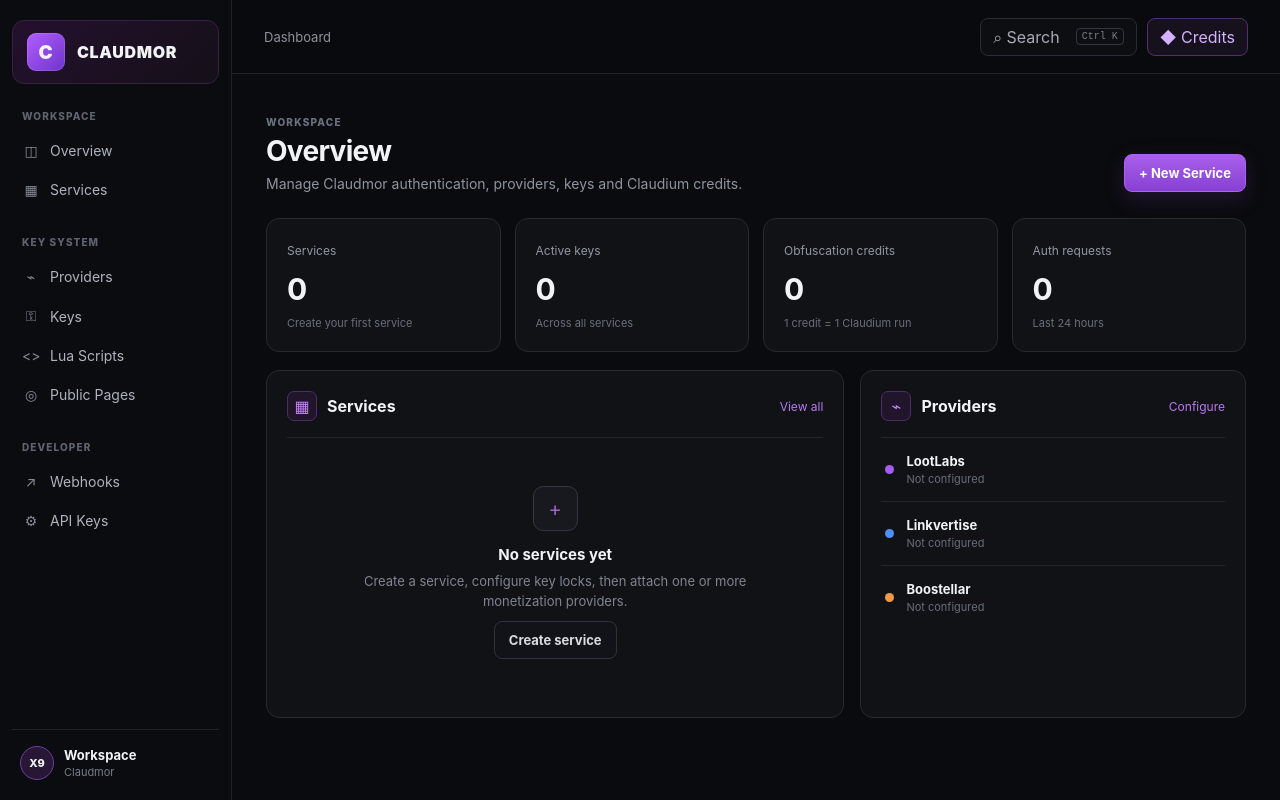
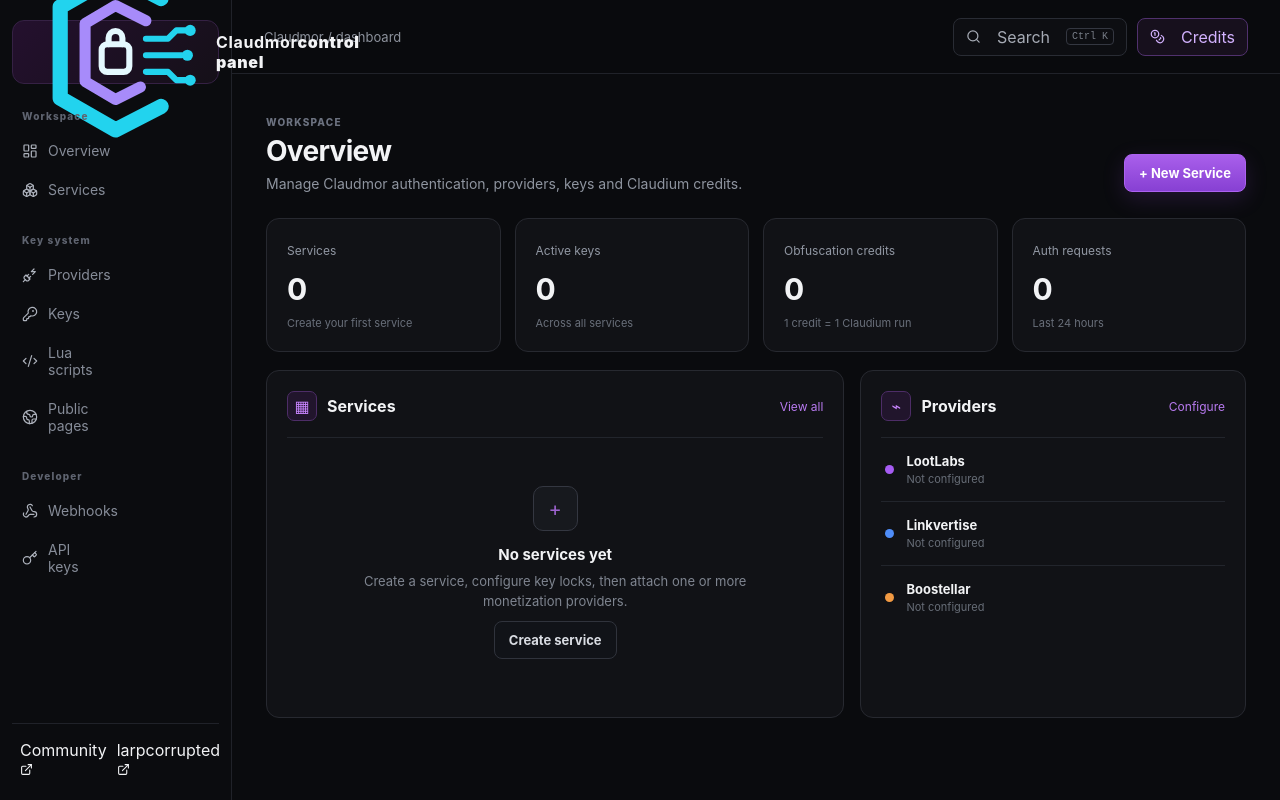
Before and after one commit to KryptIT/Cluadmor, a Next.js app: page /dashboard in a window 1280 px wide. Built offline with nearby package versions, Linux system fonts and the light colour scheme.

Commit message:
Refine Claudmor brand and replace placeholder icons

```diff
--- a/app/dashboard/layout.tsx
+++ b/app/dashboard/layout.tsx
@@ -1,58 +1,89 @@
 import Link from "next/link";
+import {
+  LayoutDashboard,
+  Boxes,
+  PlugZap,
+  KeyRound,
+  Code2,
+  Globe2,
+  Webhook,
+  Key,
+  Search,
+  Coins,
+  ExternalLink
+} from "lucide-react";
 
-const nav = [
-  ["Overview", "/dashboard", "◫"],
-  ["Services", "/dashboard/services", "▦"],
-  ["Providers", "/dashboard/providers", "⌁"],
-  ["Keys", "/dashboard/keys", "⚿"],
-  ["Lua Scripts", "/dashboard/scripts", "<>"],
-  ["Public Pages", "/dashboard/public", "◎"],
-  ["Webhooks", "/dashboard/webhooks", "↗"],
-  ["API Keys", "/dashboard/api-keys", "⚙"]
+const groups = [
+  {
+    label: "Workspace",
+    items: [
+      { label: "Overview", href: "/dashboard", icon: LayoutDashboard },
+      { label: "Services", href: "/dashboard/services", icon: Boxes }
+    ]
+  },
+  {
+    label: "Key system",
+    items: [
+      { label: "Providers", href: "/dashboard/providers", icon: PlugZap },
+      { label: "Keys", href: "/dashboard/keys", icon: KeyRound },
+      { label: "Lua scripts", href: "/dashboard/scripts", icon: Code2 },
+      { label: "Public pages", href: "/dashboard/public", icon: Globe2 }
+    ]
+  },
+  {
+    label: "Developer",
+    items: [
+      { label: "Webhooks", href: "/dashboard/webhooks", icon: Webhook },
+      { label: "API keys", href: "/dashboard/api-keys", icon: Key }
+    ]
+  }
 ];
 
 export default function DashboardLayout({ children }: { children: React.ReactNode }) {
   return (
     <div className="dash">
       <aside className="sidebar">
-        <Link href="/dashboard" className="brand">
-          <span className="brandMark">C</span>
-          <span>CLAUDMOR</span>
+        <Link href="/" className="brand">
+          <img src="/claudmor-mark.svg" alt="" />
+          <div>
+            <strong>Claudmor</strong>
+            <span>control panel</span>
+          </div>
         </Link>
 
-        <div className="navGroup">
-          <div className="navLabel">WORKSPACE</div>
-          {nav.slice(0, 2).map(([label, href, icon]) => (
-            <Link key={href} href={href} className="navItem"><span>{icon}</span>{label}</Link>
+        <nav className="sideNav">
+          {groups.map(group => (
+            <div className="navGroup" key={group.label}>
+              <div className="navLabel">{group.label}</div>
+              {group.items.map(item => {
+                const Icon = item.icon;
+                return (
+                  <Link key={item.href} href={item.href} className="navItem">
+                    <Icon size={16} strokeWidth={1.8} />
+                    <span>{item.label}</span>
+                  </Link>
+                );
+              })}
+            </div>
           ))}
-        </div>
-
-        <div className="navGroup">
-          <div className="navLabel">KEY SYSTEM</div>
-          {nav.slice(2, 6).map(([label, href, icon]) => (
-            <Link key={href} href={href} className="navItem"><span>{icon}</span>{label}</Link>
-          ))}
-        </div>
-
-        <div className="navGroup">
-          <div className="navLabel">DEVELOPER</div>
-          {nav.slice(6).map(([label, href, icon]) => (
-            <Link key={href} href={href} className="navItem"><span>{icon}</span>{label}</Link>
-          ))}
-        </div>
+        </nav>
 
         <div className="sidebarBottom">
-          <div className="avatar">X9</div>
-          <div><strong>Workspace</strong><small>Claudmor</small></div>
+          <a href="https://dsc.gg/oxyenv" target="_blank" rel="noreferrer">
+            Community <ExternalLink size={13} />
+          </a>
+          <a href="https://guns.lol/larpcorrupted" target="_blank" rel="noreferrer">
+            larpcorrupted <ExternalLink size={13} />
+          </a>
         </div>
       </aside>
 
       <section className="dashMain">
         <header className="topbar">
-          <div className="crumb">Dashboard</div>
+          <div className="crumb">Claudmor / dashboard</div>
           <div className="topActions">
-            <button className="searchBtn">⌕ Search <kbd>Ctrl K</kbd></button>
-            <Link href="/dashboard/credits" className="creditBtn">◆ Credits</Link>
+            <button className="searchBtn"><Search size={15} /> Search <kbd>Ctrl K</kbd></button>
+            <Link href="/dashboard/credits" className="creditBtn"><Coins size={15} /> Credits</Link>
           </div>
         </header>
         <main className="dashContent">{children}</main>
```
